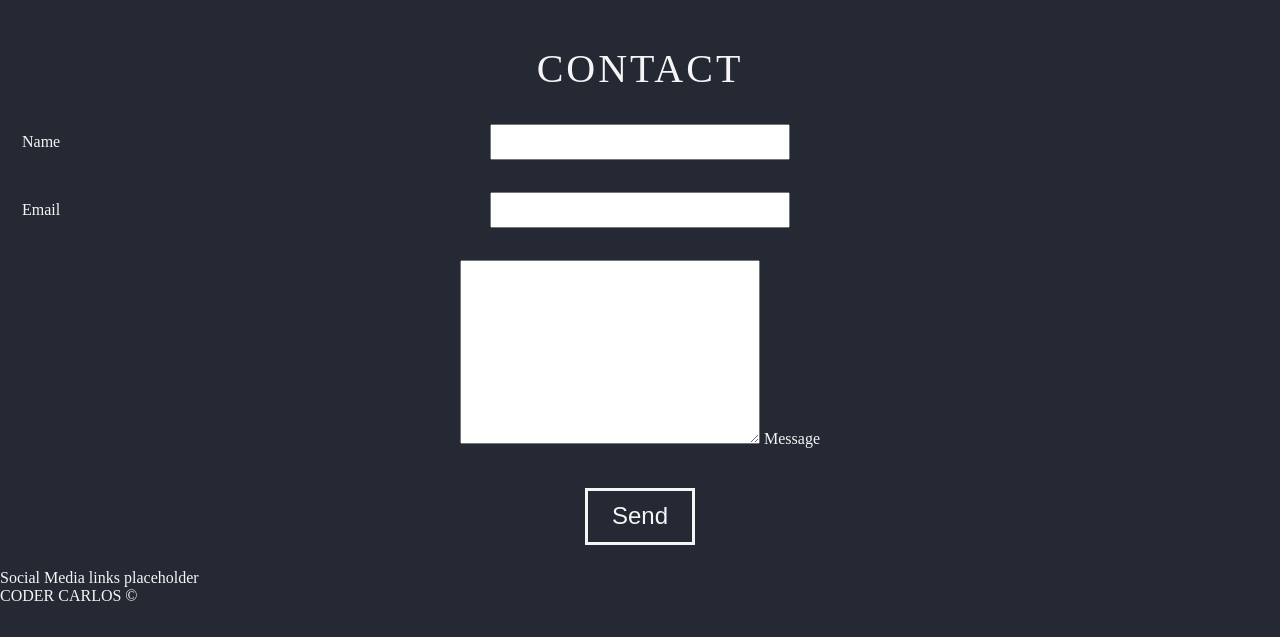
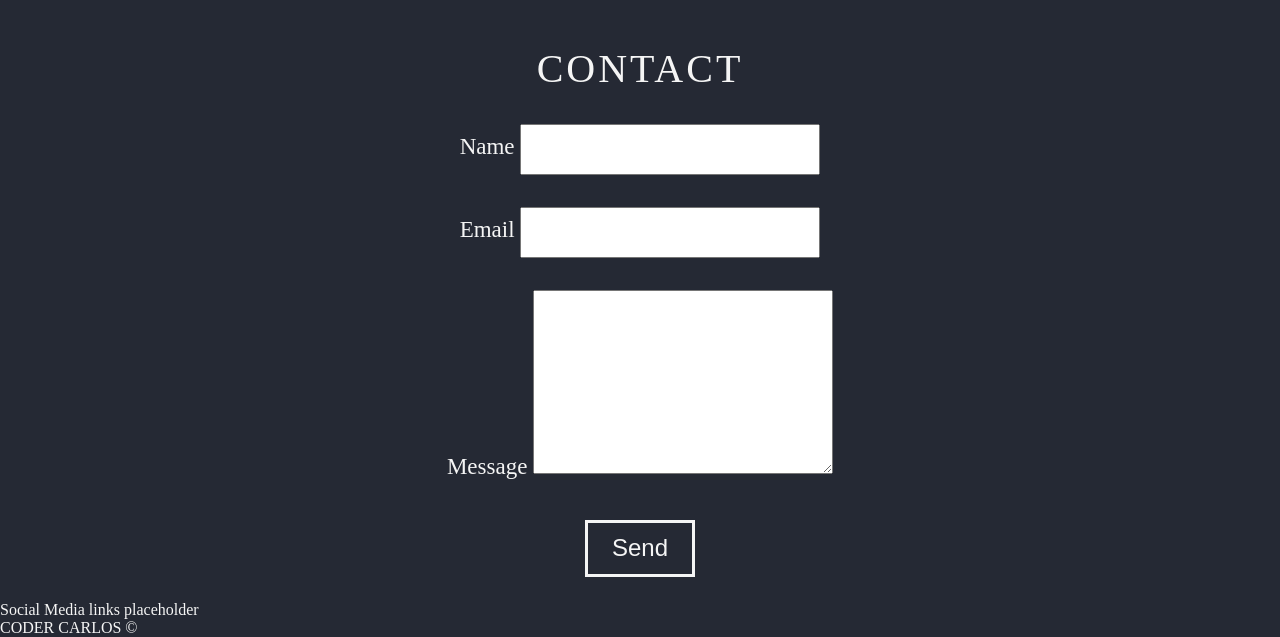
Before and after one commit to cfmiller176/port-project, a plain HTML site: page index.html in a window 1280 px wide. Shown: the part 2331-2968 px from the top of the page. Before the commit the page ends 2936 px from the top, so only its background shows below. Drawn offline with Linux system fonts and the light colour scheme.

Commit message:
restyled the contact form

```diff
--- a/index.html
+++ b/index.html
@@ -154,38 +154,41 @@
     <form action="#" method="GET">
     <div class="form-row">
         <div class="input-field">
+            <label for="name">Name</label>
             <input
                 type="text"
                 name="name"
                 id="name"
                required
                placeholder="">
-                <label for="name">Name</label>
+
         </div>
     </div>
 
     <div class="form-row">
     <div class="input-field">
+        <label for="email">Email</label>
         <input
             type="email"
             name="email"
             id="email"
             required
             placeholder="">
-        <label for="email">Email</label>
+
     </div>
     </div>
 
     <div class="form-row">
 
-        <label for="message"></label>
+
+        <label for="message"class="textarea-label">Message</label>
     <textarea name="message"
         id="message"
         cols="30"
         rows="10"
         required >
     </textarea>
-    <label for="message" class="textarea-label">Message</label>
+
     </div>
 
 
--- a/styles.css
+++ b/styles.css
@@ -99,42 +99,21 @@ input, textarea {
 
 }
 
+
 .input-field {
     position: relative;
+
 }
 
 .input-field label {
-    position: absolute;
-    z-index: 1;
-    top: 50%;
-    transform: translateY(-50%);
-    left: 4px;
-    padding: 2px;
-    background-color: transparent;
-    transition: all 0.2s ease-in-out;
+
 }
 
 
 .input-field input {
-    height: 24px;
-}
 
-.input-field input:focus + label,
-.input-field textarea:focus+label,
-.input-field input:not(:placeholder-shown)+label,
-.input-field textarea:not(:placeholder-shown)+label {
-    top: 0;
-    font-size: 12px;
-    left: 4px;
-    background-color: white;
 
 }
-
-.input-field input:focus{
-    outline: none !important;
-
-}
-
 
 
 
@@ -329,6 +308,7 @@ form {
     justify-content: center;
     display: flex;
     text-align: center;
+    font-size: 23px;
 
 
 }
@@ -336,6 +316,7 @@ form {
 .form-row {
     padding: 1rem;
     align-items: center;
+
 
 
 
```
